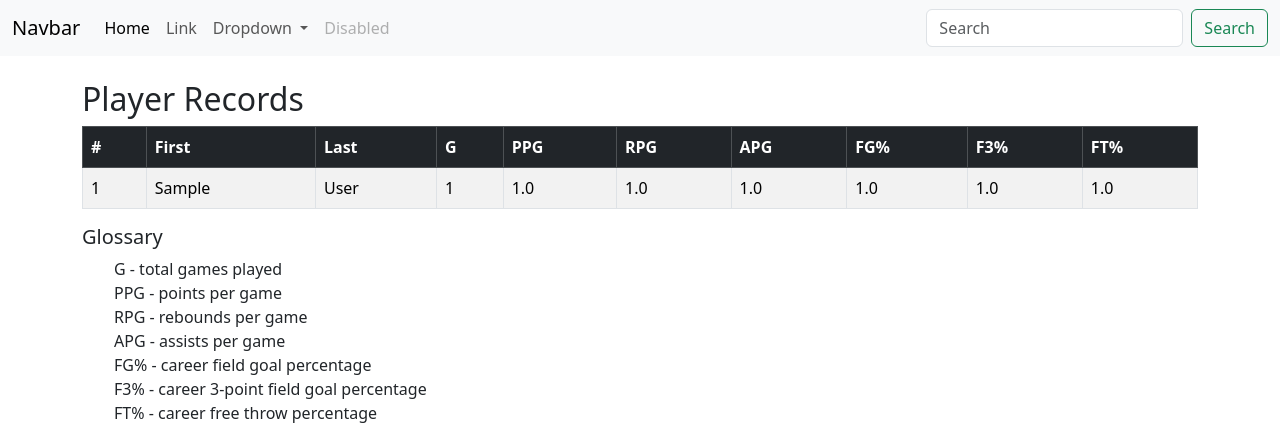
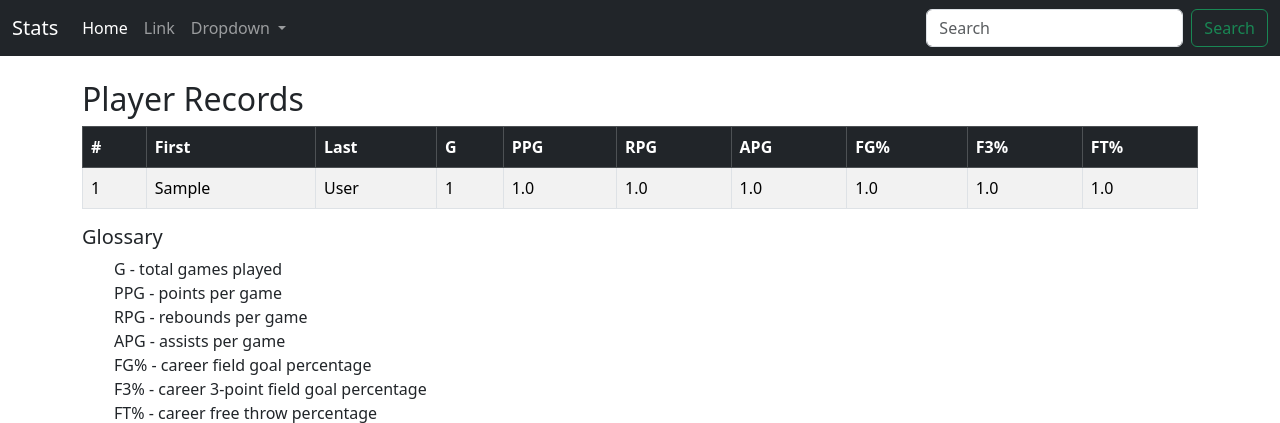
Before and after one commit to ds7cw/django_nbadb, a Django app: page /players/ in a window 1280 px wide. Shown: the top 423 px of the page. Run offline with Django 4.2, Linux system fonts and the light colour scheme; tables that the repository leaves empty hold one stand-in row (values such as "Sample post").

Commit message:
navbar html file cosmetic changes

```diff
--- a/website/templates/navbar.html
+++ b/website/templates/navbar.html
@@ -1,6 +1,6 @@
-<nav class="navbar navbar-expand-lg bg-body-tertiary">
+<nav class="navbar navbar-expand-lg navbar-dark bg-dark">
     <div class="container-fluid">
-      <a class="navbar-brand" href="#">Navbar</a>
+      <a class="navbar-brand" href="{% url 'players' %}">Stats</a>
       <button class="navbar-toggler" type="button" data-bs-toggle="collapse" data-bs-target="#navbarSupportedContent" aria-controls="navbarSupportedContent" aria-expanded="false" aria-label="Toggle navigation">
         <span class="navbar-toggler-icon"></span>
       </button>
@@ -23,9 +23,6 @@
               <li><a class="dropdown-item" href="#">Something else here</a></li>
             </ul>
           </li>
-          <li class="nav-item">
-            <a class="nav-link disabled" aria-disabled="true">Disabled</a>
-          </li>
         </ul>
         <form class="d-flex" role="search">
           <input class="form-control me-2" type="search" placeholder="Search" aria-label="Search">
```
